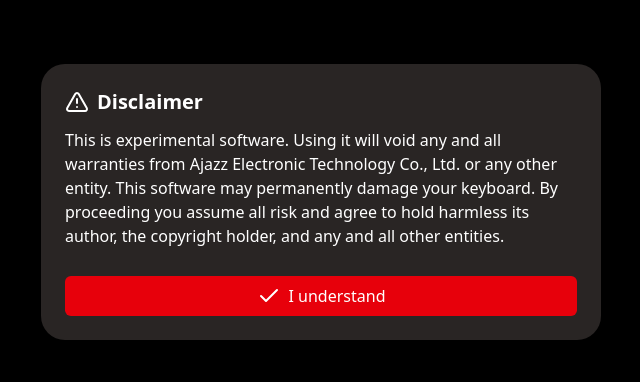
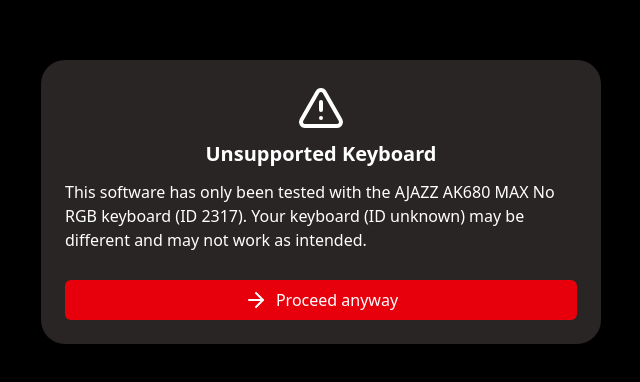
Before and after one commit to somenever/not-ajazz-ak680-max-webhid, a SvelteKit app: page / in a window 1280 px wide. Shown: the part 198-580 px from the top of the page, without its empty margins (319-959 px from the left). Built offline with nearby package versions, Linux system fonts and the light colour scheme.

Commit message:
feat: add unsupported device check

```diff
--- a/src/lib/components/button.svelte
+++ b/src/lib/components/button.svelte
@@ -5,9 +5,11 @@
     const {
         children,
         class: clazz = "",
+        disabled,
         ...props
     }: {
         children: Snippet;
+        disabled?: boolean;
         class?: string;
     } & HTMLButtonAttributes = $props();
 </script>
@@ -18,8 +20,10 @@
         "flex cursor-default items-center justify-center gap-2 rounded-md px-4 py-2 text-white",
         "outline-offset-2 outline-red-600 focus-visible:outline-2 active:scale-[98%] transition-[scale,background,filter]",
         "bg-red-600 hover:brightness-90 active:brightness-80",
+        disabled && "cursor-not-allowed opacity-50",
         clazz
     ]}
+    {disabled}
     {...props}
 >
     {@render children()}
--- a/src/routes/+page.svelte
+++ b/src/routes/+page.svelte
@@ -1,5 +1,5 @@
 <script lang="ts">
-    import { CheckIcon, TriangleAlertIcon, ZapIcon } from "@lucide/svelte";
+    import { ArrowRightIcon, BanIcon, CheckIcon, TriangleAlertIcon, ZapIcon } from "@lucide/svelte";
 
     import { nullOf } from "$lib";
     import {
@@ -16,6 +16,7 @@
     import Popup from "$lib/components/popup.svelte";
 
     let showDisclaimer = $state(true);
+    let showUnsupportedKeyboard = $state(true);
     let keyboard = $state(nullOf<Keyboard>());
     let processingUserLock = $state(false);
 
@@ -42,6 +43,9 @@
         <p class="mb-6">Connect your not-a-keyboard by pressing the button below</p>
         <Button onclick={async () => {
             keyboard = await connectKeyboard();
+            if (keyboard.firmwareID !== 2317) {
+                showUnsupportedKeyboard = true;
+            }
         }}>
             <ZapIcon />Connect
         </Button>
@@ -94,7 +98,10 @@
     close={() => showDisclaimer = false}
     class="flex flex-col p-6 gap-3 max-w-140"
 >
-    <h2 class="flex items-center gap-2 text-xl font-bold"><TriangleAlertIcon /> Disclaimer</h2>
+    <h2 class="flex flex-col items-center gap-2 text-xl font-bold">
+        <TriangleAlertIcon size={48} />
+        Disclaimer
+    </h2>
     <p class="mb-4">
         This is experimental software. Using it will void any and all warranties
         from Ajazz Electronic Technology Co., Ltd. or any other entity. This software may
@@ -107,3 +114,23 @@
     </Button>
 </Popup>
 {/if}
+
+{#if showUnsupportedKeyboard}
+<Popup
+    modal
+    close={() => showUnsupportedKeyboard = false}
+    class="flex flex-col p-6 gap-3 max-w-140"
+>
+    <h2 class="flex flex-col items-center gap-2 text-xl font-bold">
+        <TriangleAlertIcon size={48} />
+        Unsupported Keyboard
+    </h2>
+    <p class="mb-4">
+        This software has only been tested with the AJAZZ AK680 MAX No RGB keyboard (ID 2317).
+        Your keyboard (ID {keyboard?.firmwareID ?? "unknown"}) may be different and may not work as intended.
+    </p>
+    <Button onclick={() => showUnsupportedKeyboard = false}>
+        <ArrowRightIcon />Proceed anyway
+    </Button>
+</Popup>
+{/if}
```
